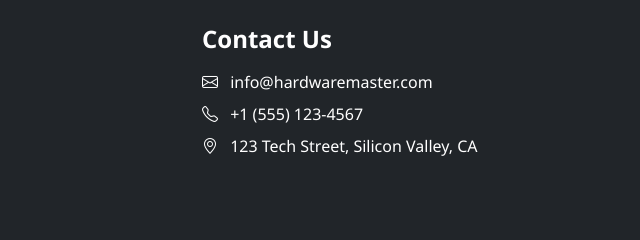
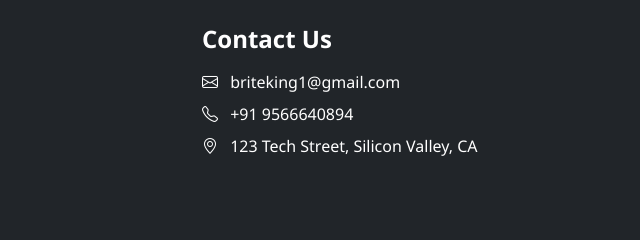
Before and after one commit to briteprithvi/Mater-computer-hardware, a plain HTML site: page index.html in a window 1280 px wide. Shown: the part 4844-5084 px from the top of the page, 640-1280 px from the left. Drawn offline with nearby package versions, Linux system fonts and the light colour scheme.

Commit message:
Update index.html
Signed-off-by: briteprithvi <49058413+briteprithvi@users.noreply.github.com>

```diff
--- a/index.html
+++ b/index.html
@@ -653,8 +653,8 @@
                 </div>
                 <div class="col-md-4 mb-4">
                     <h3 class="footer-title">Contact Us</h3>
-                    <p class="mb-2"><i class="bi bi-envelope me-2"></i> info@hardwaremaster.com</p>
-                    <p class="mb-2"><i class="bi bi-telephone me-2"></i> +1 (555) 123-4567</p>
+                    <p class="mb-2"><i class="bi bi-envelope me-2"></i> briteking1@gmail.com</p>
+                    <p class="mb-2"><i class="bi bi-telephone me-2"></i> +91 9566640894</p>
                     <p><i class="bi bi-geo-alt me-2"></i> 123 Tech Street, Silicon Valley, CA</p>
                 </div>
             </div>
```
